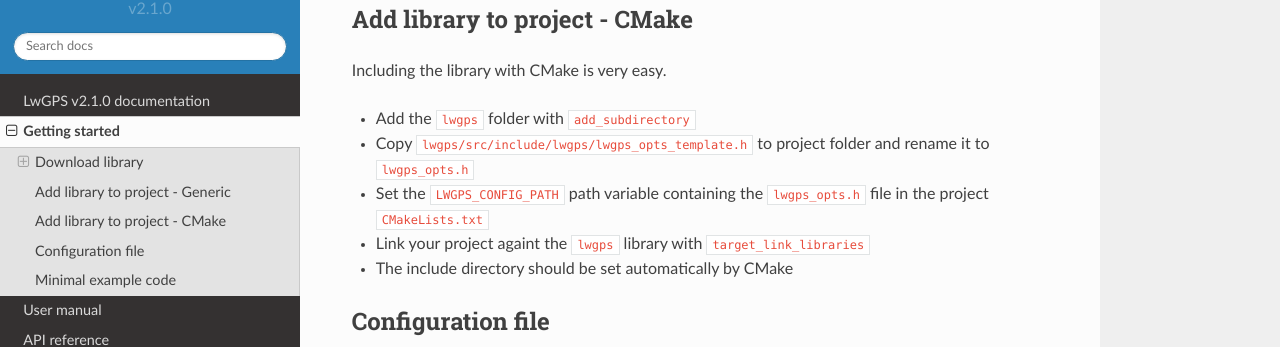
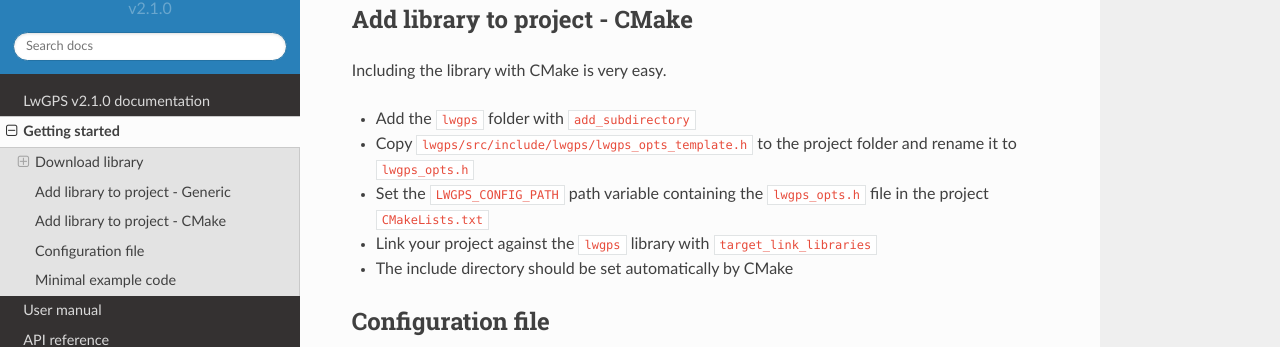
Before and after one commit to MaJerle/lwgps, a Sphinx documentation site: the page built from docs/get-started/index.rst, in a window 1280 px wide and 900 px high, scrolled down 1346 px. Shown: the part 124-471 px from the top of the window. Built offline with Sphinx 7.4.7 and the Read the Docs theme 2.0.0, drawn with Linux system fonts in a browser that asks for light colours; the version number could not be read and is left out.

Commit message:
some smaller form stuff

```diff
--- a/docs/get-started/index.rst
+++ b/docs/get-started/index.rst
@@ -63,10 +63,11 @@ Add library to project - CMake
 Including the library with CMake is very easy.
 
 * Add the ``lwgps`` folder with ``add_subdirectory``
-* Copy ``lwgps/src/include/lwgps/lwgps_opts_template.h`` to project folder and rename it to ``lwgps_opts.h``
+* Copy ``lwgps/src/include/lwgps/lwgps_opts_template.h`` to the project folder and rename it
+  to ``lwgps_opts.h``
 * Set the ``LWGPS_CONFIG_PATH`` path variable containing the ``lwgps_opts.h`` file
   in the project ``CMakeLists.txt``
-* Link your project againt the ``lwgps`` library with ``target_link_libraries``
+* Link your project against the ``lwgps`` library with ``target_link_libraries``
 * The include directory should be set automatically by CMake
 
 Configuration file
```
Also changed, not shown: CMakeLists.txt (line endings or trailing spaces), 3 other files.
